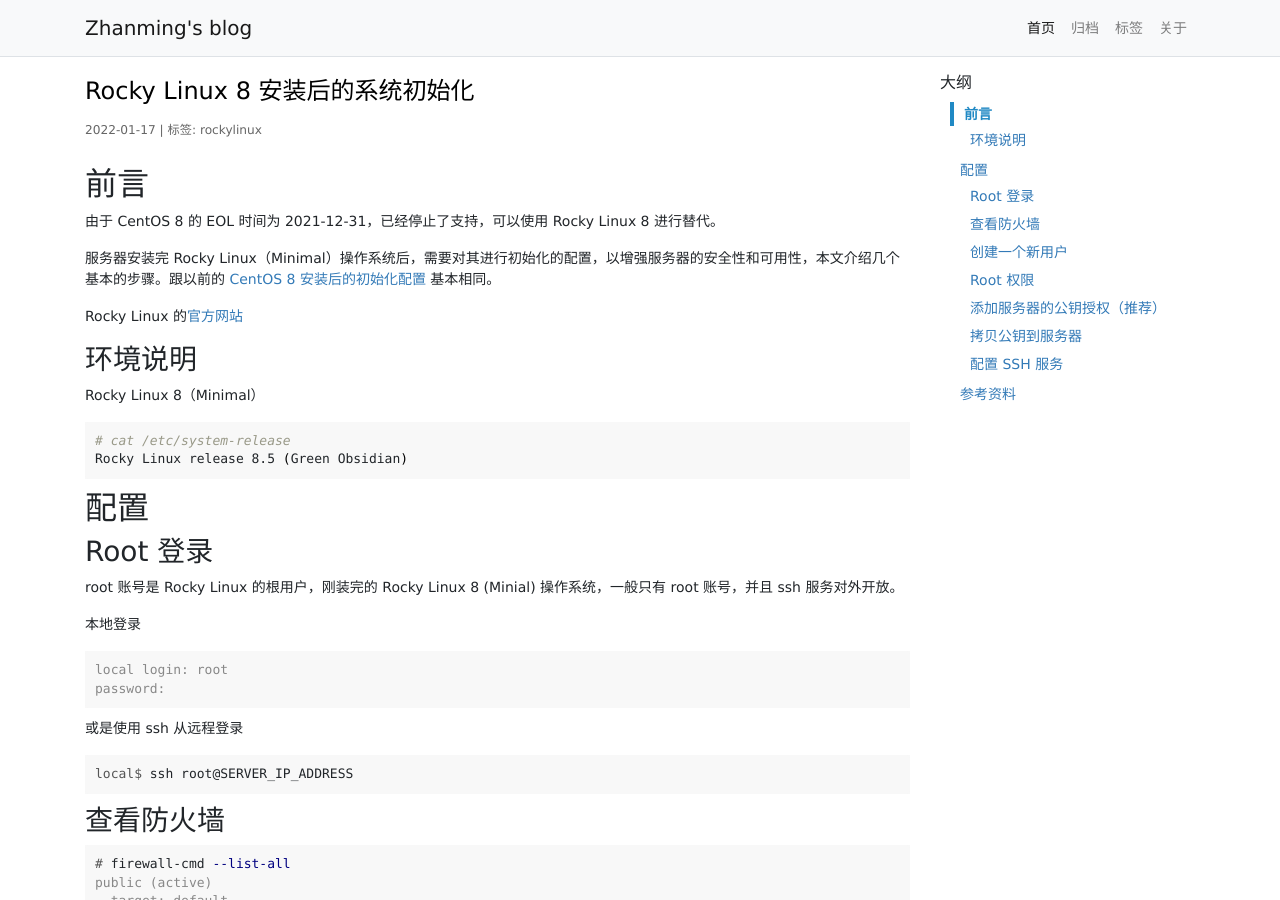
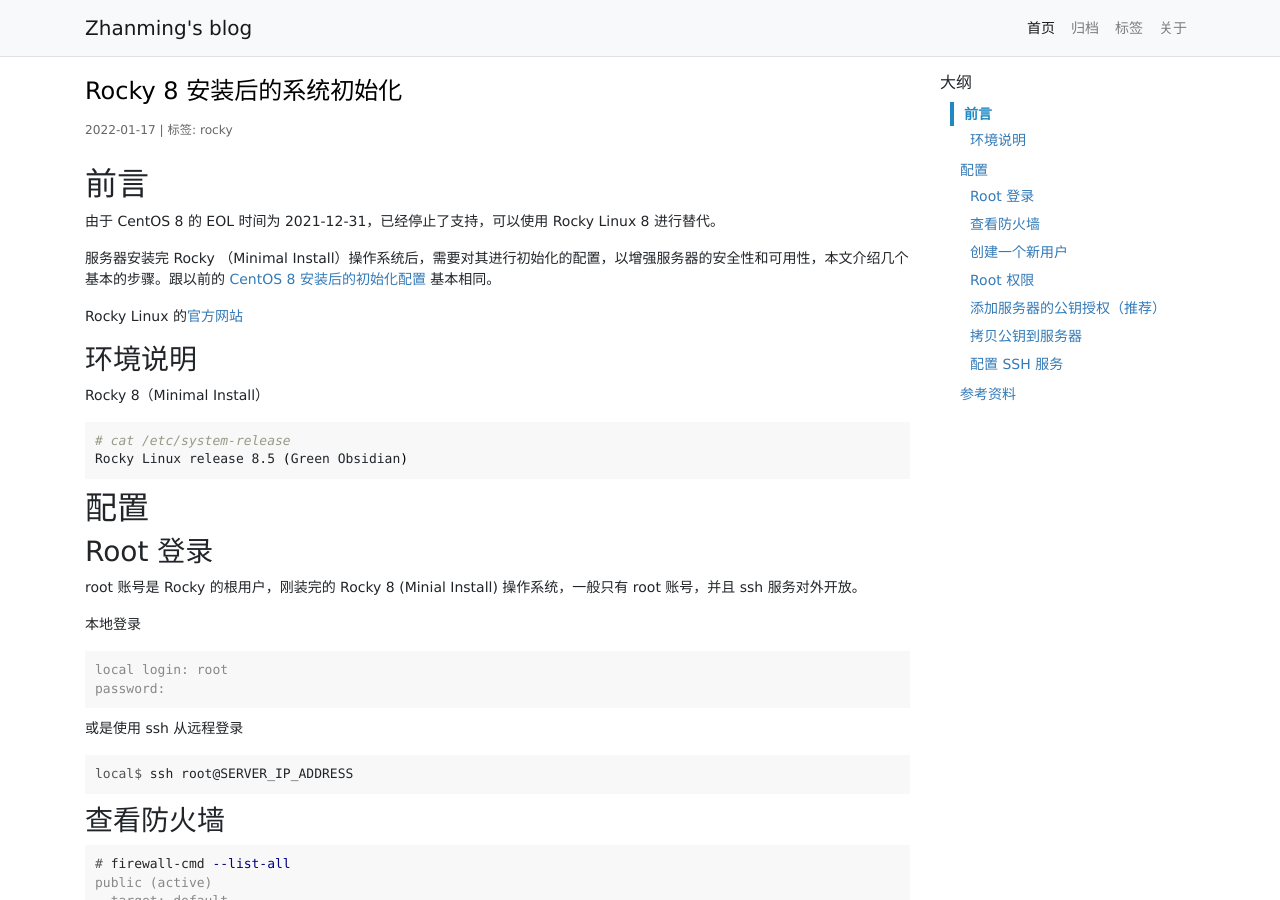
Before and after one commit to zhanming/zhanming.github.com, a Jekyll site: the page built from _posts/2022-01-17-initial-server-setup-with-rocky-8.md, in a window 1280 px wide and 900 px high. Built offline with Jekyll 4.4.1, drawn with Linux system fonts in a browser that asks for light colours; comment, search, counter and statistics services are not loaded.

Commit message:
change rocky linux to rocky for short.

````diff
--- a/_posts/2022-01-17-initial-server-setup-with-rocky-linux-8.md
+++ b/_posts/2022-01-17-initial-server-setup-with-rocky-8.md
@@ -1,19 +1,19 @@
 ---
 layout: post
-title: Rocky Linux 8 安装后的系统初始化
+title: Rocky 8 安装后的系统初始化
 categories: [Linux]
-tags: [rockylinux]
+tags: [rocky]
 summary: 由于 CentOS 8 的 EOL(End Of Life) 时间为 2021-12-31，目前已经停止了支持，可以使用 Rocky Linux 8 进行替代。Rocky Linux 8 安装之后，初始化的配置过程，主要包括新建用户，分配 `sudo` 命令，配置远程访问等。
 ---
 ## 前言
 由于 CentOS 8 的 EOL 时间为 2021-12-31，已经停止了支持，可以使用 Rocky Linux 8 进行替代。
 
-服务器安装完 Rocky Linux（Minimal）操作系统后，需要对其进行初始化的配置，以增强服务器的安全性和可用性，本文介绍几个基本的步骤。跟以前的 [CentOS 8 安装后的初始化配置][1] 基本相同。
+服务器安装完 Rocky （Minimal Install）操作系统后，需要对其进行初始化的配置，以增强服务器的安全性和可用性，本文介绍几个基本的步骤。跟以前的 [CentOS 8 安装后的初始化配置][1] 基本相同。
 
 Rocky Linux 的[官方网站][3]
 
 ### 环境说明
-Rocky Linux 8（Minimal）
+Rocky 8（Minimal Install）
 
 ```bash
 # cat /etc/system-release
@@ -23,7 +23,7 @@
 ## 配置
 
 ### Root 登录
-root 账号是 Rocky Linux 的根用户，刚装完的 Rocky Linux 8 (Minial) 操作系统，一般只有 root 账号，并且 ssh 服务对外开放。
+root 账号是 Rocky 的根用户，刚装完的 Rocky 8 (Minial Install) 操作系统，一般只有 root 账号，并且 ssh 服务对外开放。
 
 本地登录
 
````
